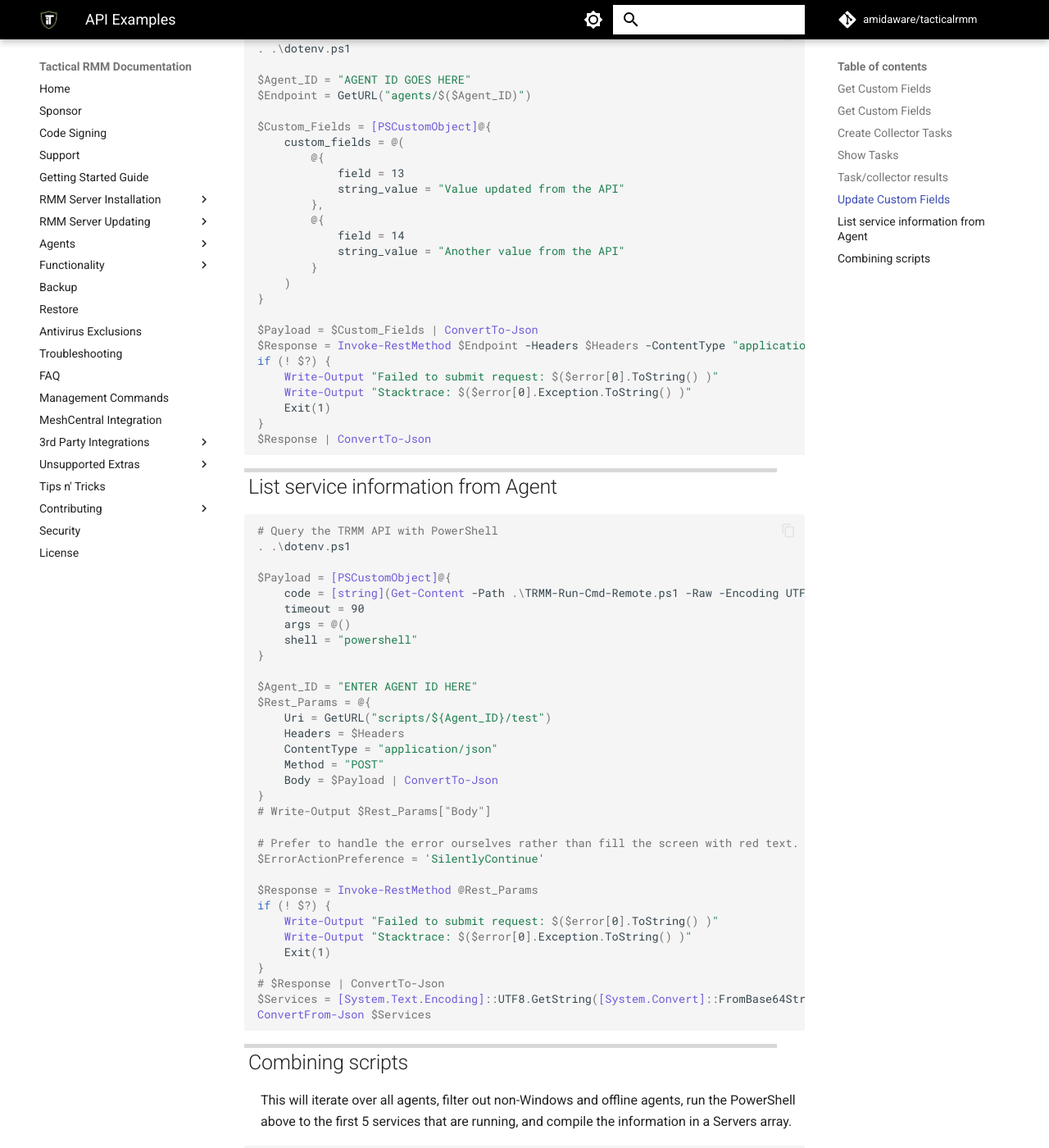
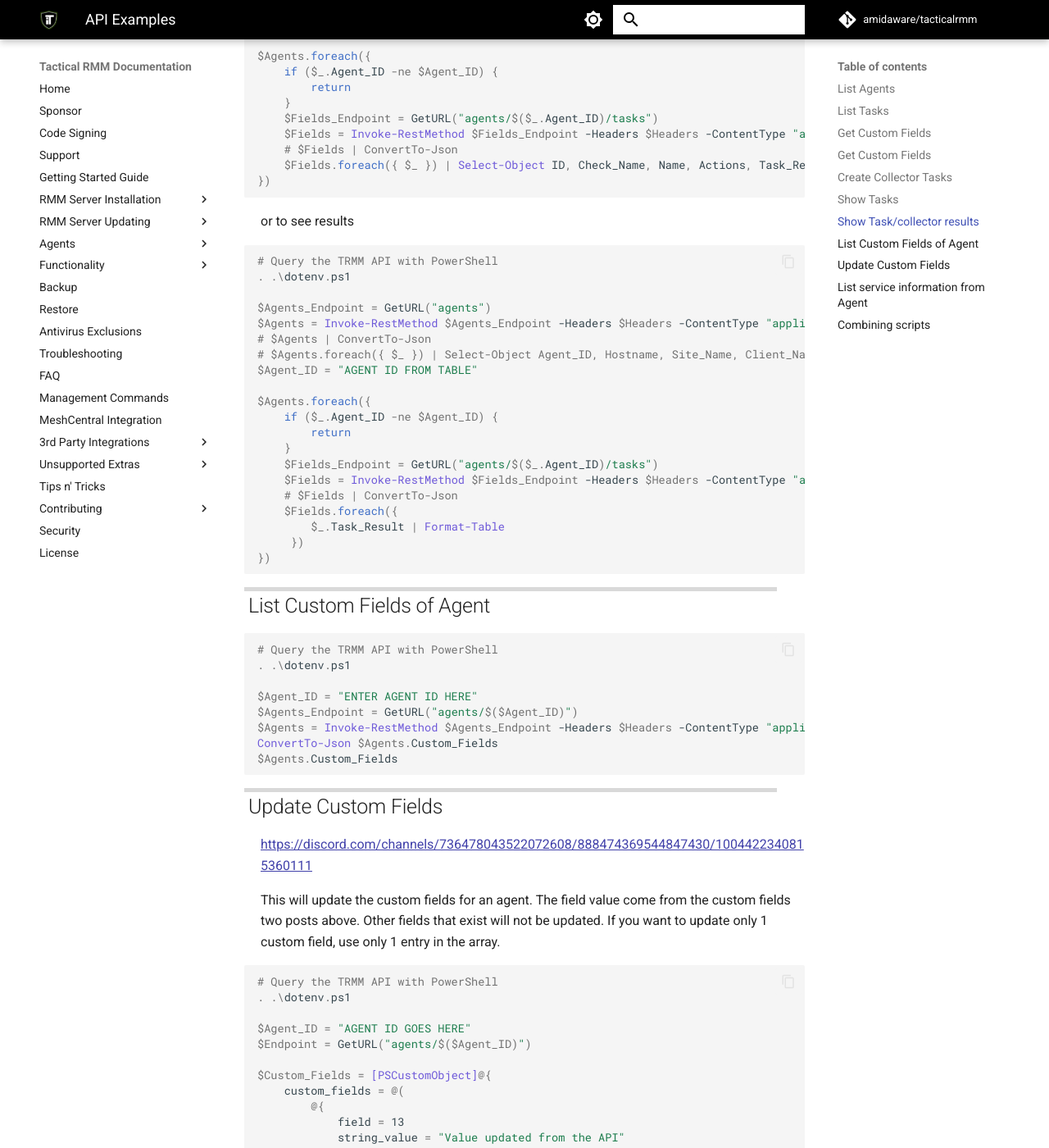
Before and after one commit to amidaware/trmm-docs, an MkDocs documentation site: the page built from docs/functions/api_examples.md, in a window 1280 px wide and 1400 px high, scrolled down 4401 px. Shown: the whole window at 82% size. Built offline with MkDocs 1.6.1 and Material for MkDocs 9.7.7, drawn with Linux system fonts in a browser that asks for light colours; comment, search, counter and statistics services are not loaded; some of the changed text lies outside the part shown.

Commit message:
adding more api examples thx @NiceGuyIT

````diff
--- a/docs/functions/api_examples.md
+++ b/docs/functions/api_examples.md
@@ -1,4 +1,29 @@
 # API Examples
+
+## List Agents
+
+```powershell
+# Query the TRMM API with PowerShell
+. .\dotenv.ps1
+
+$Agents_Endpoint = GetURL("agents")
+$Agents = Invoke-RestMethod $Agents_Endpoint -Headers $Headers -ContentType "application/json" -Method "Get"
+# $Agents | ConvertTo-Json
+$Agents.foreach({ $_ }) | Select-Object Agent_ID, Hostname, Site_Name, Client_Name, Monitoring_Type | Format-Table
+```
+
+## List Tasks
+
+
+```powershell
+# Query the TRMM API with PowerShell
+. .\dotenv.ps1
+
+$Tasks_Endpoint = GetURL("tasks")
+$Response = Invoke-RestMethod $Tasks_Endpoint -Headers $Headers -ContentType "application/json" -Method "Get"
+# $Response | ConvertTo-Json
+$Response.foreach({ $_ }) | Select-Object ID, Policy, Name, Custom_Field | Format-Table
+```
 
 ## Get Custom Fields
 
@@ -185,7 +210,7 @@
 $Response.foreach({ $_ }) | Select-Object ID, Policy, Name, Custom_Field | Format-Table
 ```
 
-## Task/collector results
+## Show Task/collector results
 
 ```powershell
 # Query the TRMM API with PowerShell
@@ -206,6 +231,44 @@
     # $Fields | ConvertTo-Json
     $Fields.foreach({ $_ }) | Select-Object ID, Check_Name, Name, Actions, Task_Result | Format-Table
 })
+```
+
+or to see results
+
+```powershell
+# Query the TRMM API with PowerShell
+. .\dotenv.ps1
+
+$Agents_Endpoint = GetURL("agents")
+$Agents = Invoke-RestMethod $Agents_Endpoint -Headers $Headers -ContentType "application/json" -Method "Get"
+# $Agents | ConvertTo-Json
+# $Agents.foreach({ $_ }) | Select-Object Agent_ID, Hostname, Site_Name, Client_Name, Monitoring_Type | Format-Table
+$Agent_ID = "AGENT ID FROM TABLE"
+
+$Agents.foreach({
+    if ($_.Agent_ID -ne $Agent_ID) {
+        return
+    }
+    $Fields_Endpoint = GetURL("agents/$($_.Agent_ID)/tasks")
+    $Fields = Invoke-RestMethod $Fields_Endpoint -Headers $Headers -ContentType "application/json" -Method "Get"
+    # $Fields | ConvertTo-Json
+    $Fields.foreach({
+        $_.Task_Result | Format-Table
+     })
+})
+```
+
+## List Custom Fields of Agent
+
+```powershell
+# Query the TRMM API with PowerShell
+. .\dotenv.ps1
+
+$Agent_ID = "ENTER AGENT ID HERE"
+$Agents_Endpoint = GetURL("agents/$($Agent_ID)")
+$Agents = Invoke-RestMethod $Agents_Endpoint -Headers $Headers -ContentType "application/json" -Method "Get"
+ConvertTo-Json $Agents.Custom_Fields
+$Agents.Custom_Fields
 ```
 
 ## Update Custom Fields
````
